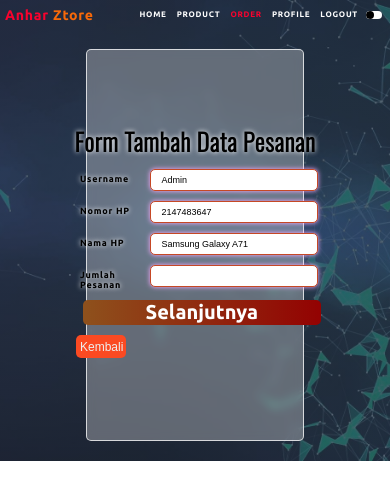
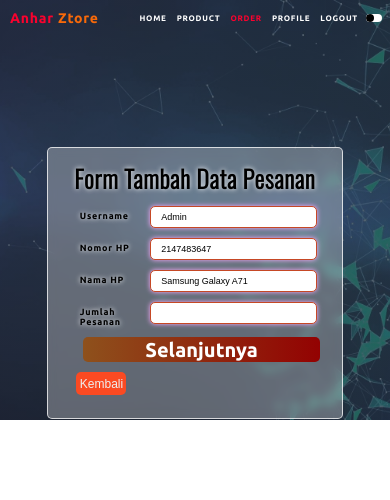
Before and after one commit to Anhar12/PA-WEB, a PHP site: page /pesanan/tambah_pesanan_user.php in a window 390 px wide. Shown: the top 500 px of the page. Run offline with PHP 8.4, Linux system fonts and the light colour scheme; a user stored in the database is signed in; data comes from the database, SQL or seed files in the repository.

Commit message:
Update style.css

```diff
--- a/style.css
+++ b/style.css
@@ -836,6 +871,7 @@ table a{
         min-height: 500px;
     }
     #logo {
+        margin: 5px;
         font-size: 26px;
     }
     nav{
@@ -1029,19 +1064,40 @@ table a{
         margin: 0;
     }
     .boxPesanan .pesanan{
-        width: 50%;
+        width: 60%;
     }
     .boxPesanan img{
         width: 45%;
     }
 }
 
+@media screen and (max-width: 550px){
+    #logo{
+        margin: 2px;
+        font-size: 20px;
+    }
+    .navbar ul li{
+        padding: 4px 4px;
+    }
+    .navbar ul li a{
+        font-size: 10px;
+    }
+    .produk {
+        margin: 10px;
+        width: 40%;
+    }
+}
+
 @media screen and (max-width: 420px){
+    body{
+        width: 100%;
+    }
     #logo {
+        margin: 5px;
         font-size: 14px;
     }
     .atas{
-        min-height: 350px;
+        min-height: 400px;
         padding-bottom: 20px;
     }
     .bawah{
@@ -1174,13 +1229,17 @@ table a{
         width: 16px;
     }
     .form {
-        padding-top: 0;
-        margin-top: 20px;
-        width: 40%;
-        min-height: 370px;
+        position: absolute;
+        top: 15%;
+        left: 12%;
+        width: 60%;
+        min-height: 250px;
     }
     .form .input{
         width: 95%;
+    }
+    .form .input select{
+        font-size: 9px;
     }
     .form textarea{
         width: 140%;
```
Also changed, not shown: other parts of style.css (+38 -5 lines).
